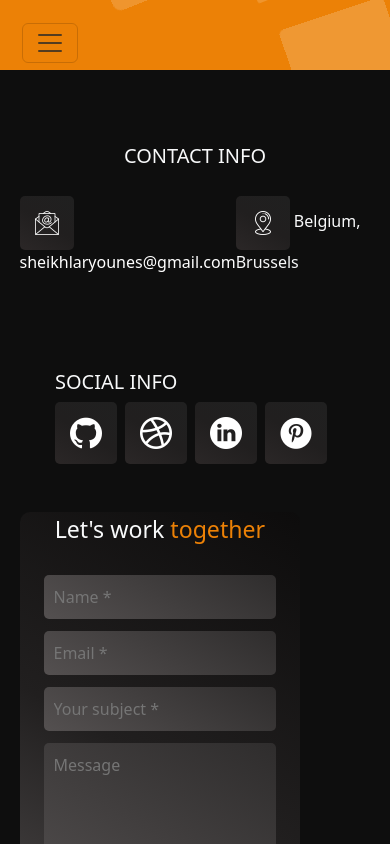
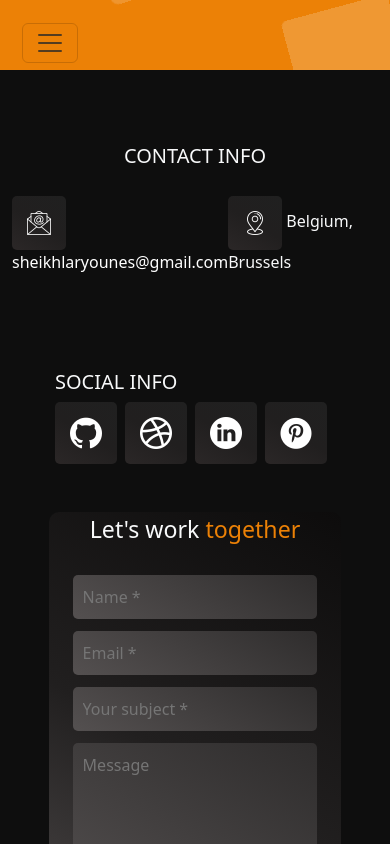
Before and after one commit to Younes-sh/portfolio, a React (Create React App) app in the folder portfolio/: page /contact in a window 390 px wide. Shown: the top 844 px of the page. Built offline with nearby package versions, Linux system fonts and the light colour scheme.

Commit message:
Edite responsiv of Contact page

```diff
--- a/portfolio/src/Pages/Contact/Contact.jsx
+++ b/portfolio/src/Pages/Contact/Contact.jsx
@@ -11,8 +11,8 @@ import Email from '../../assets/Contact/email.png';
 const Contact = () => {
 
   return (
-    <div className='Contact   d-flex  pt-5 text-light'>
-      <div className='contect vh-100  h-sm-100  d-flex   mt-5 pt-5'>
+    <div className='Contact   py-5   pt-5 text-light'>
+      <div className='container h-100   d-flex   mt-5 pt-5'>
         <div className='w-100 d-lg-flex flex-wrap  justify-content-center  text-start'>
           <div  className='d-flex flex-lg-column  align-items-center w-sm-100  w-lg-25 ' >
             <div className='d-flex flex-column justify-content-sm-around  align-items-center align-items-lg-start mx-auto   containerContact'>
@@ -45,7 +45,7 @@ const Contact = () => {
           {/* Form */}
 
 
-          <div  className='w-md-100 w-lg-75 mt-sm-5 mt-md-5 d-flex justify-content-sm-center   justify-content-md-center justify-content-lg-end mt-lg-0 '>
+          <div  className='w-md-100 w-lg-75 mt-sm-5 mt-md-5 d-flex justify-content-center    justify-content-lg-end mt-lg-0 '>
             <div className='d-flex flex-column  formContact mt-5 mt-lg-0 bg-danger'>
               <p className='fs-3'>Let's work <span style={{color:'#EC8106'}}>together</span></p>
               <Form />
--- a/portfolio/src/Pages/Contact/style.css
+++ b/portfolio/src/Pages/Contact/style.css
@@ -1,11 +1,15 @@
 .Contact {
     background-color: #000000f1;
+    width: 100%;
+    height: 100vh;
+
+}
+@media screen and (max-width:1400px) {
+    .Contact {
+        height: 100%;
+    }
 }
 
-.contect {
-    width: 90%;
-    margin: auto;
-}
 
 .containerContact div {
     margin-top: 20px;
```
